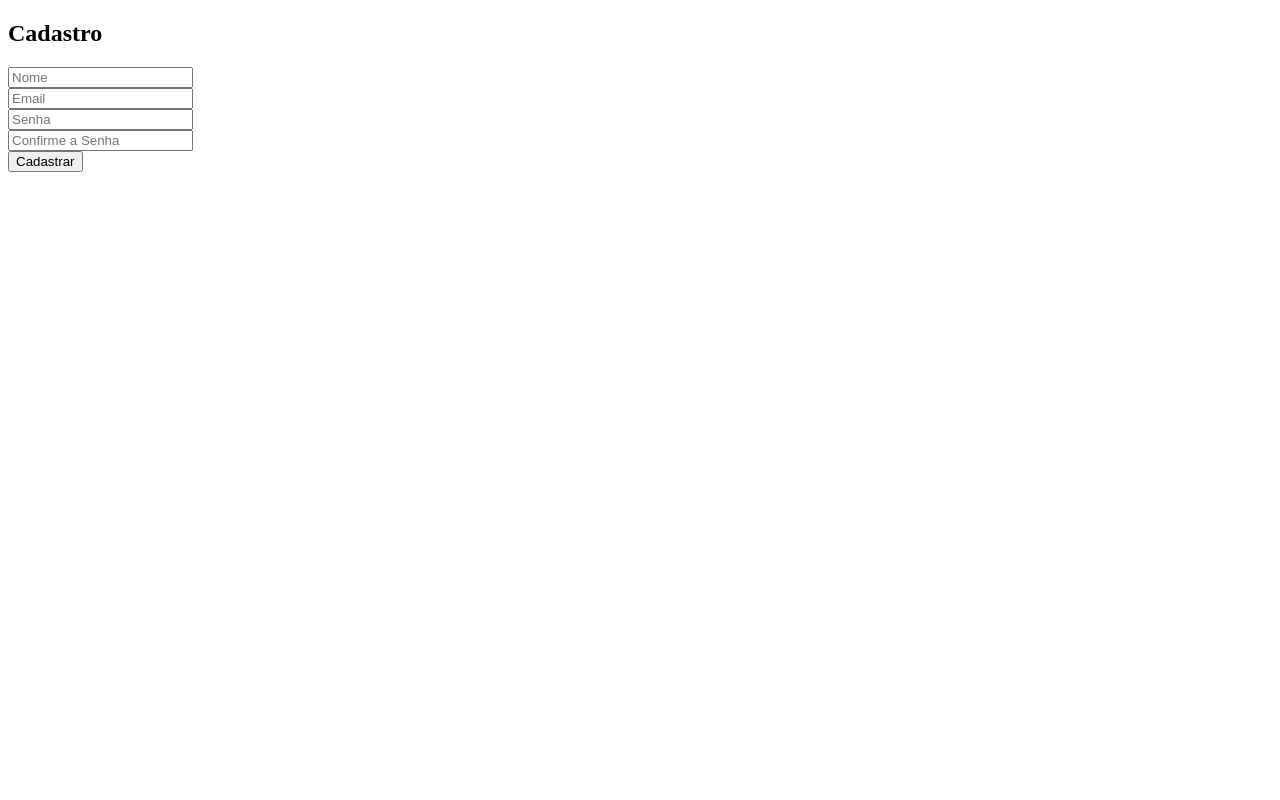
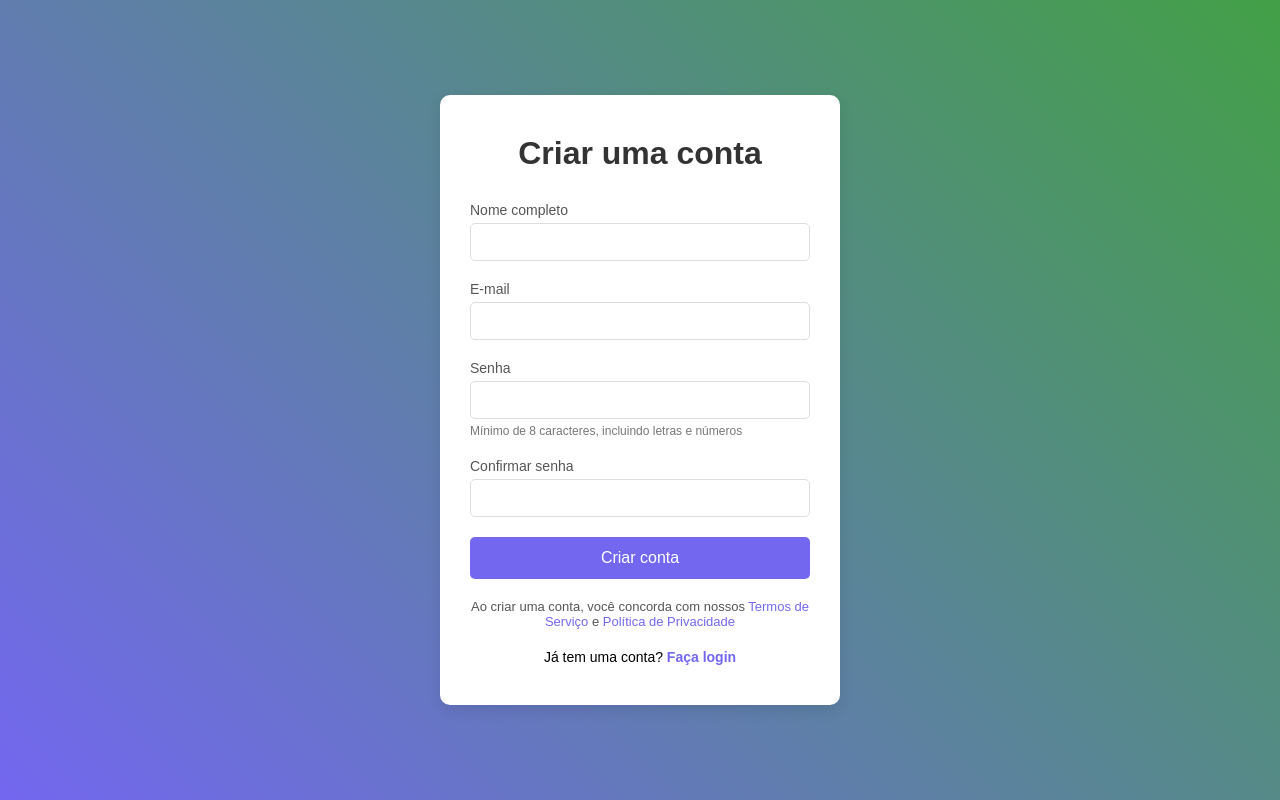
Before and after one commit to fergrenteski/anotaai, a plain HTML site: page frontend/html/cadastro.html in a window 1280 px wide. Drawn offline with Linux system fonts and the light colour scheme.

Commit message:
:sparkles: Desenvolvida a Tela de Cadastro.

```diff
--- /dev/null
+++ b/frontend/css/cadastro.css
@@ -0,0 +1,101 @@
+* {
+    margin: 0;
+    padding: 0;
+    box-sizing: border-box;
+    font-family: sans-serif;
+}
+
+body {
+    display: flex;
+    justify-content: center;
+    align-items: center;
+    min-height: 100vh;
+    background: linear-gradient(45deg, #7367f0, #43a047);
+    padding: 20px;
+}
+
+.signup-container {
+    width: 100%;
+    max-width: 400px;
+    background: #fff;
+    border-radius: 10px;
+    padding: 40px 30px;
+    box-shadow: 0 5px 15px rgba(0, 0, 0, 0.1);
+}
+
+h1 {
+    text-align: center;
+    margin-bottom: 30px;
+    color: #333;
+}
+
+.input-group {
+    margin-bottom: 20px;
+}
+
+.input-group label {
+    display: block;
+    margin-bottom: 5px;
+    color: #555;
+    font-size: 14px;
+}
+
+.input-group input {
+    width: 100%;
+    padding: 10px;
+    border: 1px solid #ddd;
+    border-radius: 5px;
+    font-size: 14px;
+    transition: border-color 0.3s;
+}
+
+.input-group input:focus {
+    border-color: #7367f0;
+    outline: none;
+}
+
+.requirements {
+    font-size: 12px;
+    color: #777;
+    margin-top: 5px;
+}
+
+.btn-signup {
+    width: 100%;
+    padding: 12px;
+    background: #7367f0;
+    color: #fff;
+    border: none;
+    border-radius: 5px;
+    font-size: 16px;
+    cursor: pointer;
+    transition: background 0.3s;
+}
+
+.btn-signup:hover {
+    background: #5e52e7;
+}
+
+.terms {
+    margin: 20px 0;
+    font-size: 13px;
+    color: #555;
+    text-align: center;
+}
+
+.terms a {
+    color: #7367f0;
+    text-decoration: none;
+}
+
+.login-link {
+    text-align: center;
+    margin-top: 20px;
+    font-size: 14px;
+}
+
+.login-link a {
+    color: #7367f0;
+    text-decoration: none;
+    font-weight: bold;
+}
--- a/frontend/html/cadastro.html
+++ b/frontend/html/cadastro.html
@@ -2,16 +2,48 @@
 <html lang="pt">
 <head>
     <meta charset="UTF-8">
+    <link rel="stylesheet" href="../css/cadastro.css">
     <title>Cadastro</title>
 </head>
 <body>
-    <h2>Cadastro</h2>
-    <input type="text" id="nome" placeholder="Nome"><br>
-    <input type="email" id="email" placeholder="Email"><br>
-    <input type="password" id="senha" placeholder="Senha"><br>
-    <input type="password" id="confirmacaoSenha" placeholder="Confirme a Senha"><br>
-    <button onclick="cadastrar()">Cadastrar</button>
-    <p id="mensagem"></p>
+    <div class="signup-container">
+        <h1>Criar uma conta</h1>
+
+        <div class="input-group">
+            <label for="nome">Nome completo</label>
+            <input type="text" id="nome" required>
+        </div>
+
+        <div class="input-group">
+            <label for="email">E-mail</label>
+            <input type="email" id="email" required>
+        </div>
+
+        <div class="input-group">
+            <label for="senha">Senha</label>
+            <input type="password" id="senha" required>
+            <div class="requirements">
+                Mínimo de 8 caracteres, incluindo letras e números
+            </div>
+        </div>
+
+        <div class="input-group">
+            <label for="confirmacaoSenha">Confirmar senha</label>
+            <input type="password" id="confirmacaoSenha" required>
+        </div>
+        <p id="mensagem"></p>
+        <button class="btn-signup" onclick="cadastrar()">Criar conta</button>
+
+        <div class="terms">
+            Ao criar uma conta, você concorda com nossos
+            <a href="#">Termos de Serviço</a> e
+            <a href="#">Política de Privacidade</a>
+        </div>
+
+        <div class="login-link">
+            Já tem uma conta? <a href="./login.html">Faça login</a>
+        </div>
+    </div>
     <script src="../js/cadastro.js"></script>
 </body>
 </html>
--- a/frontend/js/cadastro.js
+++ b/frontend/js/cadastro.js
@@ -8,6 +8,11 @@ async function cadastrar() {
     document.getElementById("mensagem").innerText = "As senhas não coincidem!";
     return;
   }
+
+  if (senha.length < 8) {
+    document.getElementById("mensagem").innerText = "A senha deve ter pelo menos 8 caracteres";
+    return;
+}
 
   const resposta = await fetch("http://localhost:3000/api/auth/cadastro", {
     method: "POST",
```
